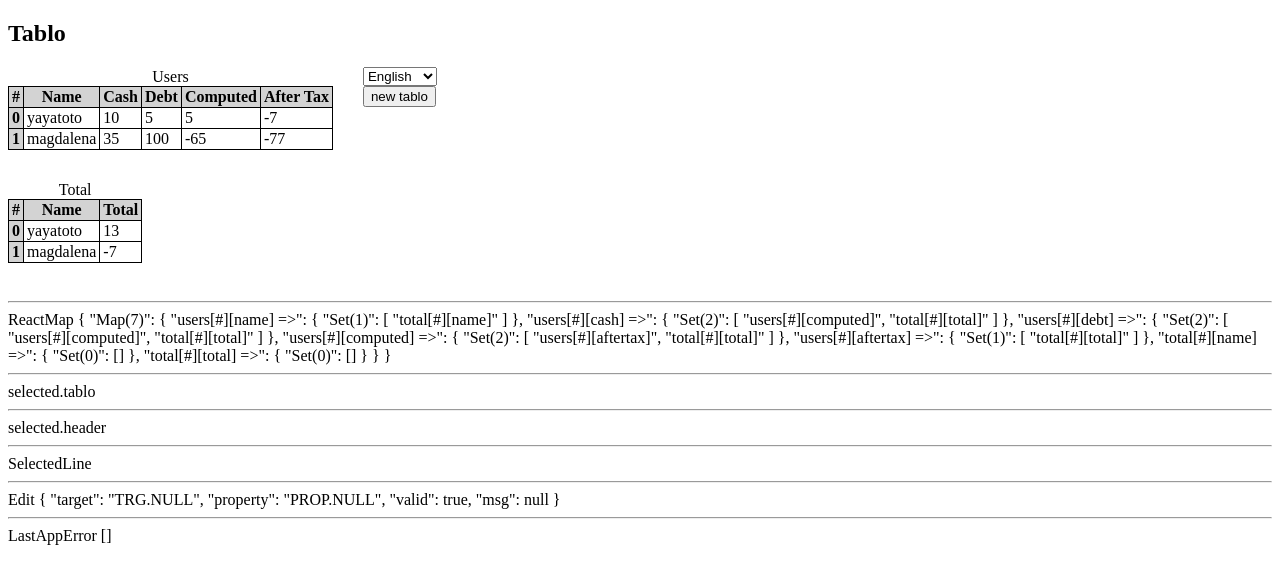
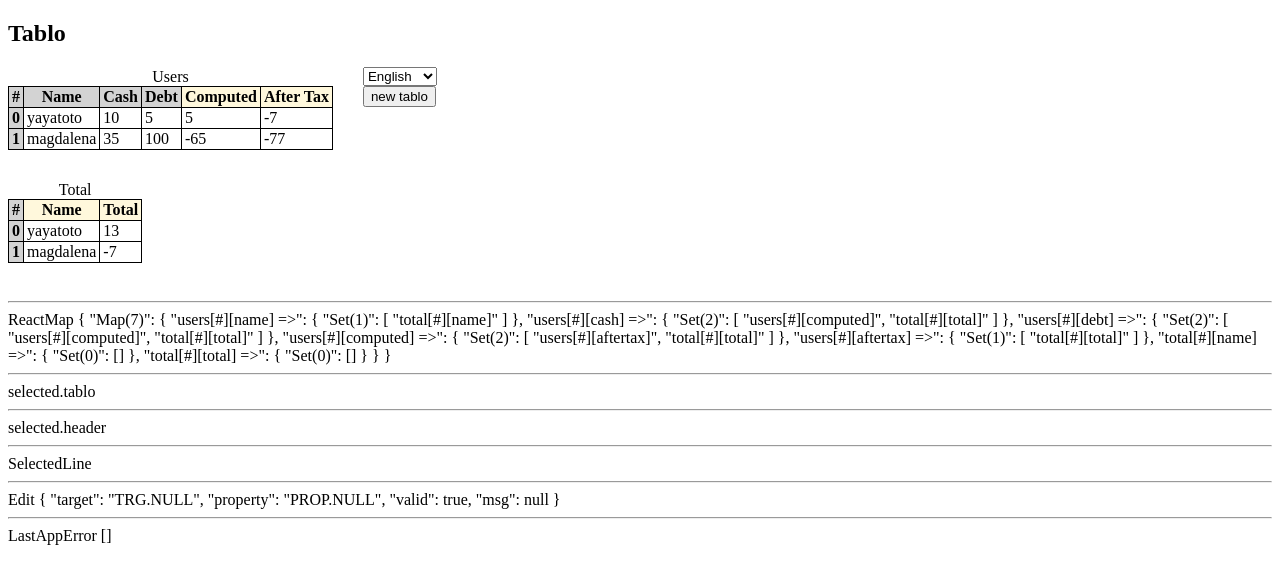
Before and after one commit to buthanoid/tablos, a Vue app: page / in a window 1280 px wide. Shown: the top 584 px of the page. Built offline with nearby package versions, Linux system fonts and the light colour scheme.

Commit message:
fixed bug header class name

```diff
--- a/src/components/TabloComp.vue
+++ b/src/components/TabloComp.vue
@@ -58,7 +58,11 @@
 import * as T from "../tablos.js" ;
 import * as U from "../util.js" ;
 
-var headerTypeToClass = ["dataheader", "funcheader" ];
+function headerTypeToClass (headerType) { switch (headerType) {
+	case T.HEADER.TYPE.DATA: return "dataheader" ;
+	case T.HEADER.TYPE.FUNC: return "funcheader" ;
+	default: throw T.ERR.HEADER.TYPE.UNKNOWN ;
+}}
 
 export default {
 	emits: [
@@ -133,7 +137,7 @@ export default {
 		headersClasses() {
 			return Array.from(this.headers).map(function (header) {
 				var classes = "header";
-				classes += " " + headerTypeToClass[header.type];
+				classes += " " + headerTypeToClass(header.type);
 				if (this.isSelected &&
 					U.TRG_HEADER_EXT.includes(this.selected.target) &&
 					this.selected.header.alias == header.alias
```
